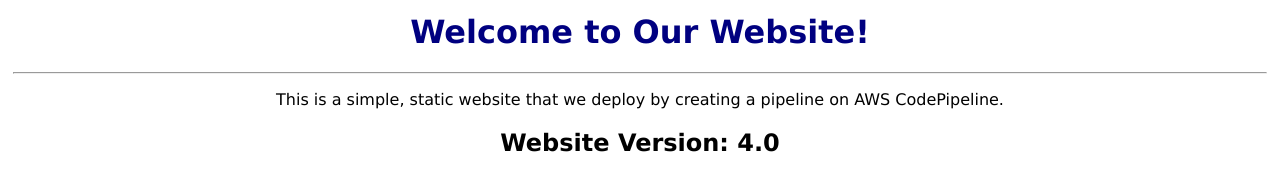
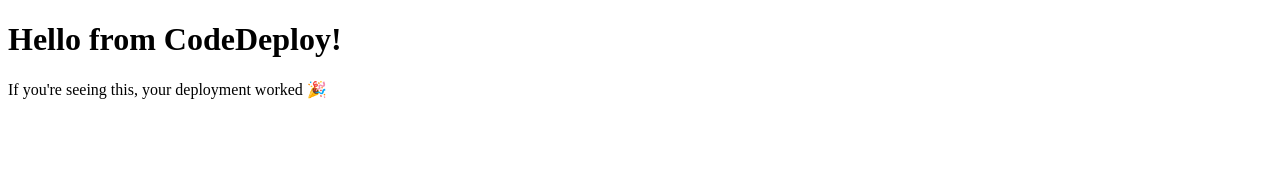
Before and after one commit to AARTHI-m32/devops, a plain HTML site: page index.html in a window 1280 px wide. Drawn offline with Linux system fonts and the light colour scheme.

Commit message:
Update index.html

```diff
--- a/index.html
+++ b/index.html
@@ -1,11 +1,12 @@
-<html>
-    <head>
-        <title>Sample Website - AWS CodePipeline Step by Step</title>
-    </head>
-    <body style="text-align:center;font-family:Verdana;margin:1%;">
-        <h1 style="color:navy">Welcome to Our Website!</h1>
-        <hr>
-        <p>This is a simple, static website that we deploy by creating a pipeline on AWS CodePipeline.</p>
-        <h2>Website Version: 4.0</h2>
-    </body>
+<!-- index.html -->
+<!DOCTYPE html>
+<html lang="en">
+<head>
+  <meta charset="UTF-8">
+  <title>My Deployed Page</title>
+</head>
+<body>
+  <h1>Hello from CodeDeploy!</h1>
+  <p>If you're seeing this, your deployment worked 🎉</p>
+</body>
 </html>
```
